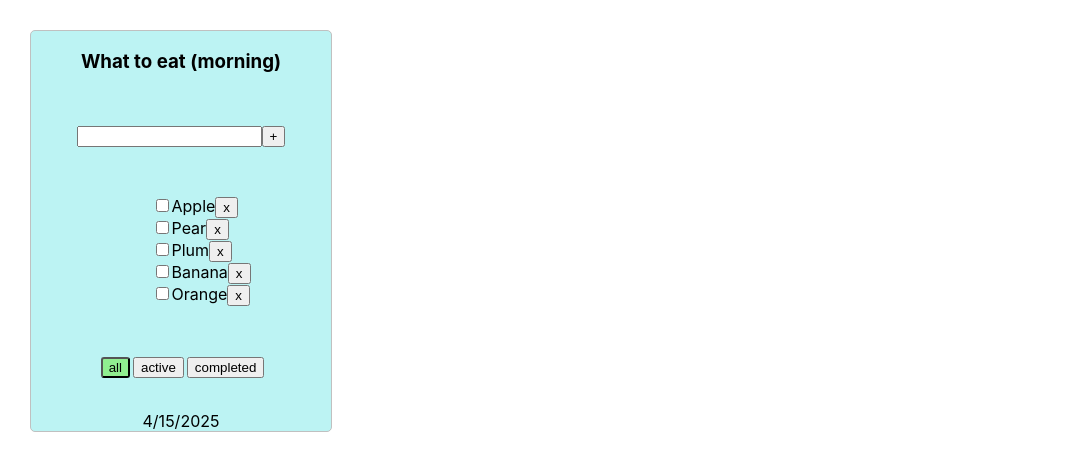
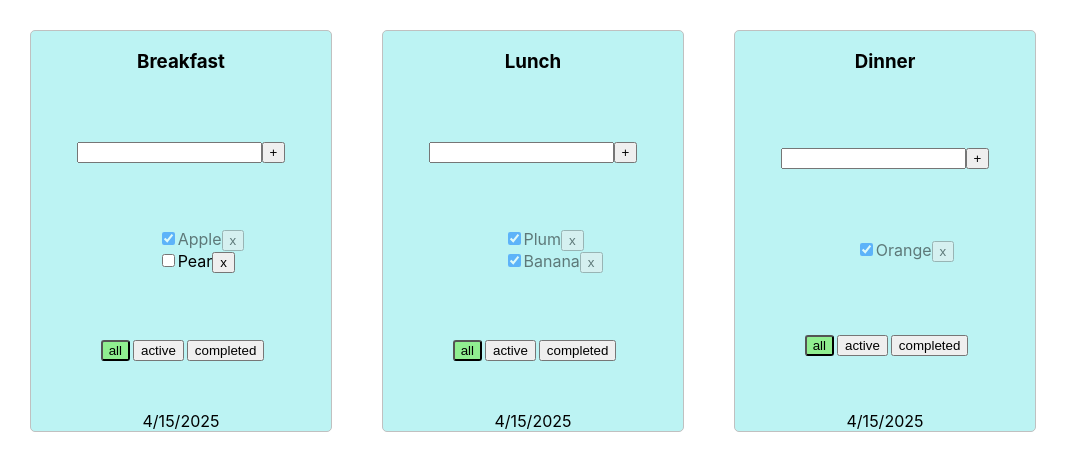
Before and after one commit to AliakseiKrasko/meal_planer, a React (Vite) app: page / in a window 1280 px wide. Shown: the top 470 px of the page, without its empty margins (0-1069 px from the left). Built offline with nearby package versions, Linux system fonts and the light colour scheme.

Commit message:
added several menus

```diff
--- a/src/App.tsx
+++ b/src/App.tsx
@@ -3,10 +3,17 @@ import {PlannerItem} from './PlannerItem.tsx';
 import {v4 as uuidv4} from 'uuid';
 import {useState} from 'react';
 
+export type MenuGroup = {
+    id: string
+    title: string
+    filter: FilterValue
+    items: Menu[]
+}
+
 export type Menu = {
     id: string
     title: string
-    filter: FilterValue
+    isDone: boolean
 }
 
 export type FilterValue = 'all' | 'active' | 'completed'
@@ -14,59 +21,126 @@ export type FilterValue = 'all' | 'active' | 'completed'
 
 export const App = () => {
 
-    const [menuPlanner, setMenuPlanner] = useState<Menu[]>([
-        {id: uuidv4(), title: 'Apple', filter: 'all'},
-        {id: uuidv4(), title: 'Pear', filter: 'all'},
-        {id: uuidv4(), title: 'Plum', filter: 'all'},
-        {id: uuidv4(), title: 'Banana', filter: 'all'},
-        {id: uuidv4(), title: 'Orange', filter: 'all'}
+    const [menuGroups, setMenuGroups] = useState<MenuGroup[]>([
+        {
+            id: uuidv4(),
+            title: 'Breakfast',
+            filter: 'all',
+            items: [
+                {id: uuidv4(), title: 'Apple', isDone: true},
+                {id: uuidv4(), title: 'Pear', isDone: false},
+            ]
+        },
+        {
+            id: uuidv4(),
+            title: 'Lunch',
+            filter: 'all',
+            items: [
+                {id: uuidv4(), title: 'Plum', isDone: true},
+                {id: uuidv4(), title: 'Banana', isDone: true},
+            ]
+        },
+        {
+            id: uuidv4(),
+            title: 'Dinner',
+            filter: 'all',
+            items: [
+                {id: uuidv4(), title: 'Orange', isDone: true}
+            ]
+        }
     ])
-    const [filter, setFilter] = useState<FilterValue>('all')
+    /*const [filter, setFilter] = useState<FilterValue>('all')
 
     let filteredPlanner = menuPlanner
     if(filter === 'active'){
-        filteredPlanner = menuPlanner.filter(m => m.filter === 'active')
+        filteredPlanner = menuPlanner.filter(m =>!m.isDone)
     }
     if(filter === 'completed')
-        filteredPlanner = menuPlanner.filter(m => m.filter === 'completed')
+        filteredPlanner = menuPlanner.filter(m => m.isDone)
 
-    const changeFilter = (filter: FilterValue) => {
-        setFilter(filter)
-    }
+    }*/
     const data = new Date().toLocaleDateString()
 
-    const deleteTask = (taskId: string) => {
-        setMenuPlanner(prevMenu => prevMenu.filter(m => m.id !== taskId))
+    const toggleMenuItem = (groupId: string, itemId: string) => {
+        setMenuGroups(prev => prev.map(group =>
+            group.id === groupId
+                ? {
+                    ...group,
+                    items: group.items.map(item =>
+                        item.id === itemId ? {...item, isDone: !item.isDone} : item
+                    )
+                }
+                : group
+        ))
     }
 
+    const addMenuItem = (groupId: string, title: string) => {
+        setMenuGroups(prev => prev.map(group =>
+            group.id === groupId
+                ? {
+                    ...group,
+                    items: [
+                        {id: uuidv4(), title, isDone: false},
+                        ...group.items
+                    ]
+                }
+                : group
+        ))
+    }
+
+    const changeGroupFilter = (groupId: string, filter: FilterValue) => {
+        setMenuGroups(prev => prev.map(group =>
+            group.id === groupId ? {...group, filter} : group
+        ))
+    }
+    const deleteTask = (groupId: string, itemId: string) => {
+        setMenuGroups(prev => prev.map(group =>
+            group.id === groupId
+                ? {
+                    ...group,
+                    items: group.items.filter(item => item.id !== itemId)
+                }
+                : group
+        ))
+    }
+
+/*
     const toggleMenu = (id: string) => {
         setMenuPlanner(prevMenu => prevMenu.map(el =>
-            el.id === id ? {...el, filter: el.filter === 'active' ? 'completed' : 'active'} : el))
+            el.id === id ? {...el, isDone: !el.isDone} : el))
     }
     const createMenu = (title: string) => {
-        setMenuPlanner(prevMenu => [
-            {
-                id: uuidv4(),
-                title: title,
-                filter: 'all'
-            },
-            ...prevMenu
-        ]);
-    }
+        const newMenu = {
+            id: uuidv4(),
+            title: title,
+            isDone: false
+        }
+        const newMenuPlanner = [newMenu, ...menuPlanner]
+        setMenuPlanner(newMenuPlanner)
+
+    }*/
 
 
     return (
         <div className="app">
-            <PlannerItem title='What to eat (morning)'
-                         menu={filteredPlanner}
-                         date={data}
-                         deleteTask={deleteTask}
-                         changeFilter={changeFilter}
-                         toggleMenu={toggleMenu}
-                         createMenu={createMenu}
-                         filter={filter}
-            />
-
+            {menuGroups.map(group => (
+                <PlannerItem
+                    key={group.id}
+                    groupId={group.id}
+                    title={group.title}
+                    menu={group.items.filter(item => {
+                        if (group.filter === 'all') return true
+                        if (group.filter === 'active') return !item.isDone
+                        return item.isDone
+                    })}
+                    date={data}
+                    deleteTask={(itemId) => deleteTask(group.id, itemId)}
+                    changeFilter={(filter) => changeGroupFilter(group.id, filter)}
+                    toggleMenu={(itemId) => toggleMenuItem(group.id, itemId)}
+                    createMenu={(title) => addMenuItem(group.id, title)}
+                    filter={group.filter}
+                />
+            ))}
         </div>
     )
 }
--- a/src/PlannerItem.tsx
+++ b/src/PlannerItem.tsx
@@ -5,12 +5,13 @@ import {ChangeEvent, useState} from 'react';
 
 
 type Props = {
+    groupId: string
     title: string
     menu: Menu[]
     date?: string
-    deleteTask: (taskId: string) => void
+    deleteTask: (itemId: string) => void
     changeFilter: (filter: FilterValue) => void
-    toggleMenu: (taskId: string) => void
+    toggleMenu: (itemId: string) => void
     createMenu: (title: string) => void
     filter: FilterValue
 }
@@ -61,8 +62,8 @@ export const PlannerItem = ({ filter, title, menu, date, deleteTask, toggleMenu,
                 <ul className={s.list}>
                     {menu.map(m => {
                         return (
-                            <li key={m.id} className={m.filter === 'completed' ? s.isDOneStyle : ''}>
-                                <input type="checkbox" checked={m.filter === 'completed'} onChange={() => onChangeHadler(m.id)}/>
+                            <li key={m.id} className={m.isDone ? s.isDOneStyle : ''}>
+                                <input type="checkbox" checked={m.isDone} onChange={() => onChangeHadler(m.id)}/>
                                 <span>{m.title}</span>
                                 <Buttons title={'х'} onClick={() => deleteTask(m.id)}/>
                             </li>
```
